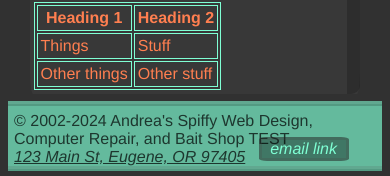
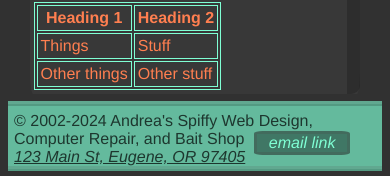
Before and after one commit to dfmknz/cis195test, a plain HTML site: page web/lab04/index.html in a window 390 px wide. Shown: the part 2199-2375 px from the top of the page. Drawn offline with Linux system fonts and the light colour scheme.

Commit message:
Add files via upload

```diff
--- a/web/lab04/css/beginning.css
+++ b/web/lab04/css/beginning.css
@@ -235,8 +235,8 @@ footer #email{
 	footer #email{
 		position: absolute;
 		float: right;
-		left: 60%;
-		box-sizing: border-box;
+		top: 19px;
+		left: 220px;
 	}
 
 	footer address{
--- a/web/lab04/index.html
+++ b/web/lab04/index.html
@@ -98,7 +98,7 @@
 
 
 	<div id="copy">
-		&copy; 2002-2024 Andrea's Spiffy Web Design, Computer Repair, and Bait Shop TEST
+		&copy; 2002-2024 Andrea's Spiffy Web Design, Computer Repair, and Bait Shop
 	</div>
 
 
```
